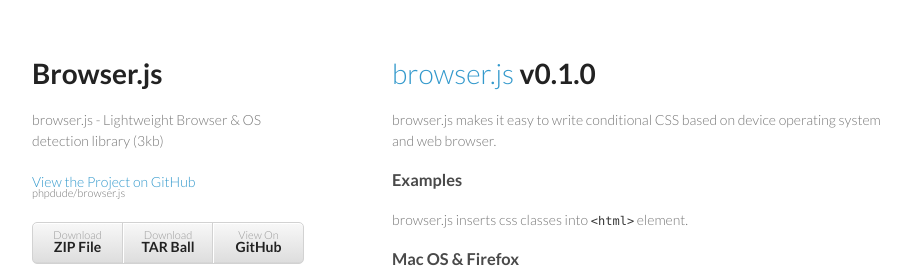
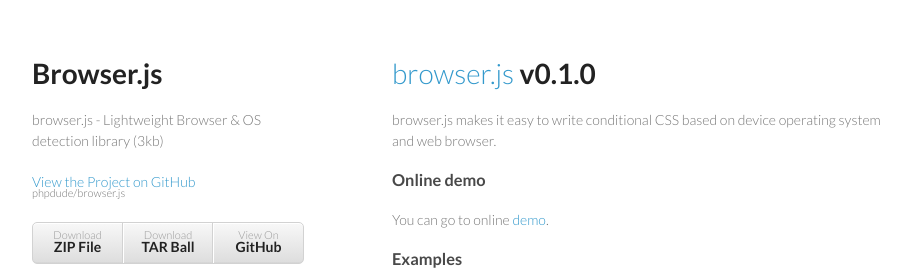
Before and after one commit to phpdude/browser.js, a plain HTML site: page index.html in a window 1280 px wide. Shown: the top 280 px of the page, without its empty margins (178-1089 px from the left). Drawn offline with Linux system fonts and the light colour scheme.

Commit message:
Create gh-pages branch via GitHub

```diff
--- a/index.html
+++ b/index.html
@@ -33,6 +33,11 @@
 <a href="https://github.com/phpdude/browser.js/">browser.js</a> v0.1.0</h1>
 
 <p>browser.js makes it easy to write conditional CSS based on device operating system and web browser.</p>
+
+<h3>
+<a name="online-demo" class="anchor" href="#online-demo"><span class="octicon octicon-link"></span></a>Online demo</h3>
+
+<p>You can go to online <a href="http://phpdude.github.io/browser.js/demo/">demo</a>.</p>
 
 <h3>
 <a name="examples" class="anchor" href="#examples"><span class="octicon octicon-link"></span></a>Examples</h3>
```
Also changed, not shown: params.json (+1 -1 lines).
